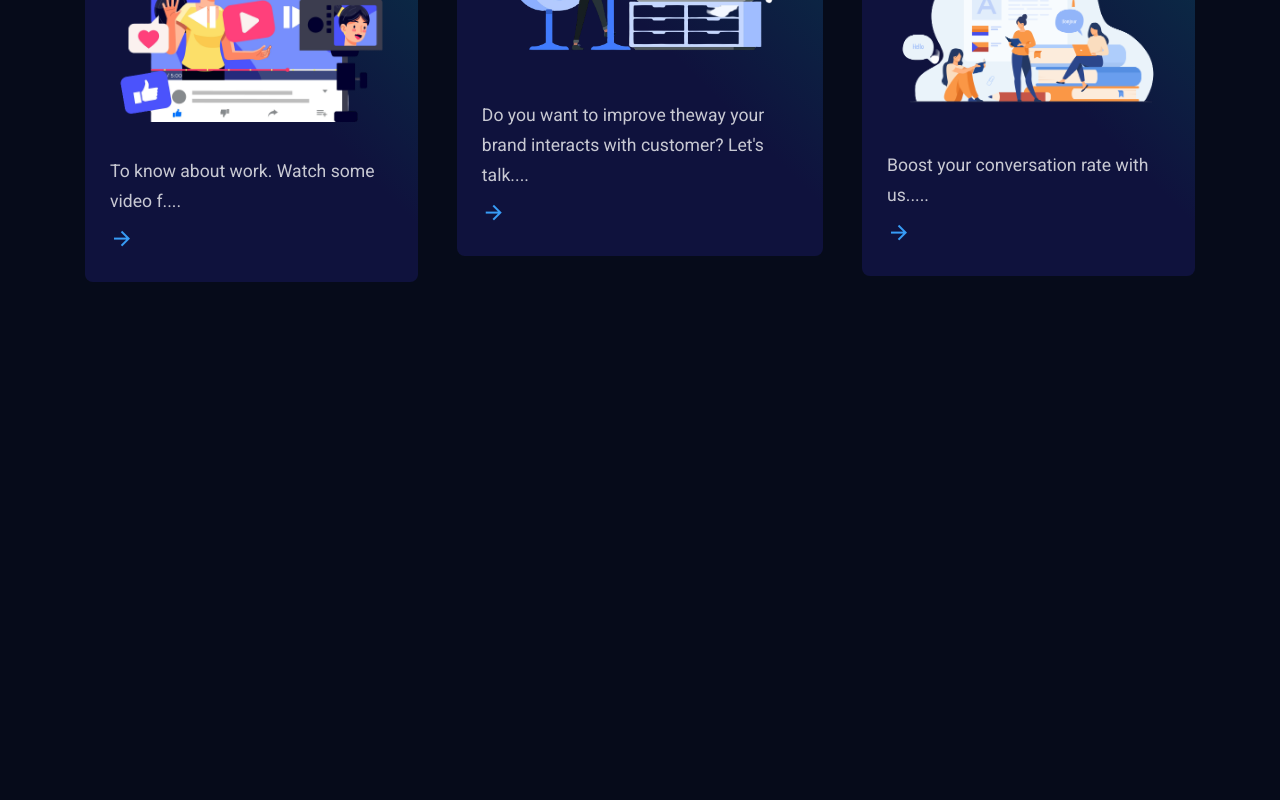
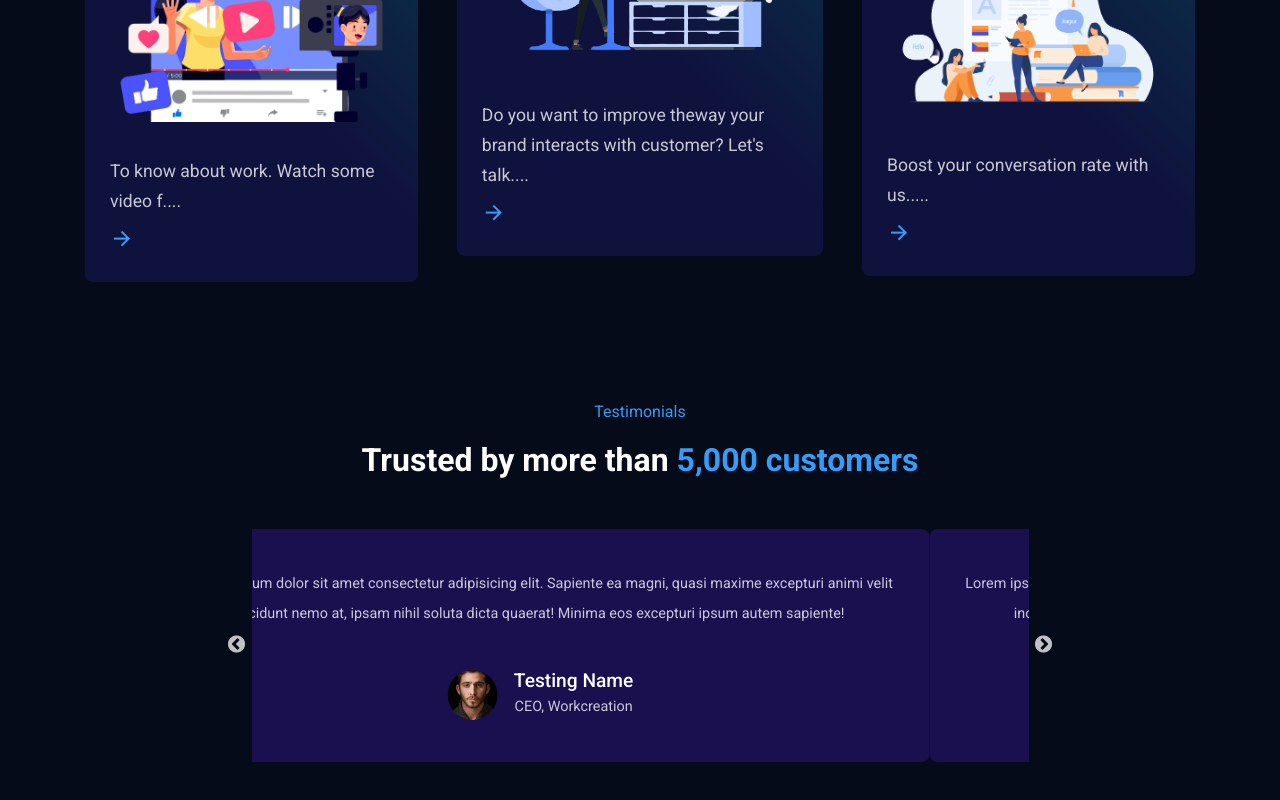
Before and after one commit to ankitkapoor8437/qubist-inc, a React (Create React App) app: page / in a window 1280 px wide. Shown: the part 3280-4080 px from the top of the page. Before the commit the page ends 3622 px from the top, so only its background shows below. Built offline with nearby package versions, Linux system fonts and the light colour scheme.

Commit message:
Testimonial Section Completed.

```diff
--- a/src/App.js
+++ b/src/App.js
@@ -6,6 +6,7 @@
 import About from './components/UI/About';
 import Team from './components/UI/Team';
 import Blog from './components/UI/Blog';
+import Testimonial from './components/UI/Testimonial';
 
 
 function App() {
@@ -19,6 +20,7 @@
       <About />
       <Team />
       <Blog />
+      <Testimonial />
       </>
     </div>
   );
--- /dev/null
+++ b/src/components/UI/Testimonial.jsx
@@ -0,0 +1,98 @@
+import React from 'react'
+import '../styles/Testimonial.css'
+import Slider from "react-slick"
+
+import ava01 from '../../assets/images/ava-1.jpg'
+import ava02 from '../../assets/images/ava-2.jpg'
+import ava03 from '../../assets/images/ava-3.jpg'
+
+const Testimonial = () => {
+    const settings = {
+        dots: false,
+        infinite: true,
+        speed: 1000,
+        autoplay: true,
+        autoplaySpeed: 2000,
+        slideToShow: 1,
+        slideToScroll: 1,
+        swipeToSolid: true,
+    };
+
+    return (
+        <section>
+            <div className='container'>
+                <div className='slider__content-top'>
+                    <h6 className='subtitle'>Testimonials</h6>
+                    <h2>
+                        Trusted by more than{" "}
+                        <span className='highlight'>5,000 customers</span>
+                    </h2>
+                </div>
+
+                <div className='slider__wrapper'>
+                    <Slider {...settings}>
+                        <div className='slider__item'>
+                            <p className='description'>
+                                Lorem ipsum dolor sit amet consectetur adipisicing elit.
+                                Sapiente ea magni, quasi maxime excepturi animi
+                                velit incidunt nemo at, ipsam nihil soluta dicta quaerat!
+                                Minima eos excepturi ipsum autem sapiente!
+                            </p>
+
+                            <div className='customer__details'>
+                                <div className='customer__img'>
+                                    <img src={ava01} alt="" />
+                                </div>
+
+                                <div>
+                                    <h5 className='customer__name'>Testing Name</h5>
+                                    <p className='description'>CEO, Workcreation</p>
+                                </div>
+                            </div>
+                        </div>
+                        <div className='slider__item'>
+                            <p className='description'>
+                                Lorem ipsum dolor sit amet consectetur adipisicing elit.
+                                Sapiente ea magni, quasi maxime excepturi animi
+                                velit incidunt nemo at, ipsam nihil soluta dicta quaerat!
+                                Minima eos excepturi ipsum autem sapiente!
+                            </p>
+
+                            <div className='customer__details'>
+                                <div className='customer__img'>
+                                    <img src={ava02} alt="" />
+                                </div>
+
+                                <div>
+                                    <h5 className='customer__name'>Testing Name</h5>
+                                    <p className='description'>CEO, Workcreation</p>
+                                </div>
+                            </div>
+                        </div>
+                        <div className='slider__item'>
+                            <p className='description'>
+                                Lorem ipsum dolor sit amet consectetur adipisicing elit.
+                                Sapiente ea magni, quasi maxime excepturi animi
+                                velit incidunt nemo at, ipsam nihil soluta dicta quaerat!
+                                Minima eos excepturi ipsum autem sapiente!
+                            </p>
+
+                            <div className='customer__details'>
+                                <div className='customer__img'>
+                                    <img src={ava03} alt="" />
+                                </div>
+
+                                <div>
+                                    <h5 className='customer__name'>Testing Name</h5>
+                                    <p className='description'>CEO, Workcreation</p>
+                                </div>
+                            </div>
+                        </div>
+                    </Slider>
+                </div>
+            </div>
+        </section>
+    )
+}
+
+export default Testimonial;
--- /dev/null
+++ b/src/components/styles/Testimonial.css
@@ -0,0 +1,44 @@
+.slider__content-top {
+    text-align: center;
+    margin-bottom: 50px;
+}
+
+.slider__wrapper {
+    width: 70%;
+    margin: auto;
+}
+
+.slider__item {
+    background: var(--testimonial-bg);
+    padding: 40px 30px;
+    border-radius: .5rem;
+    text-align: center;
+    cursor: pointer;
+}
+
+
+.customer__details {
+    display: flex;
+    align-items: center;
+    justify-content: center;
+    column-gap: 1rem;
+    margin-top: 40px;
+}
+
+.customer__img {
+    width: 50px;
+    height: 50px;
+}
+
+.customer__img img {
+    width: 100%;
+    height: 100%;
+    border-radius: 50%;
+    object-fit: cover;
+}
+
+.customer__name {
+    font-size: 1.2rem;
+    color: white;
+    font-weight: 500;
+}
```
